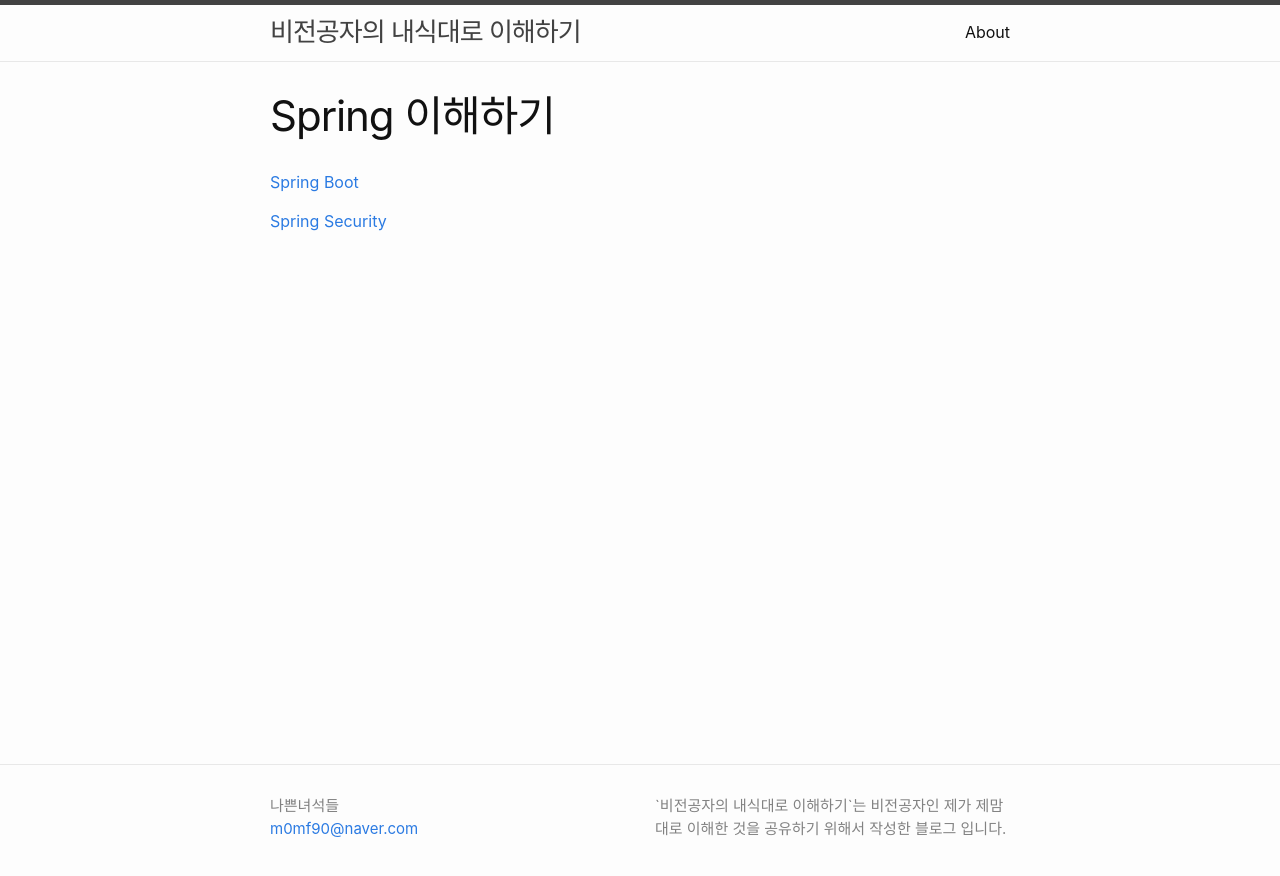
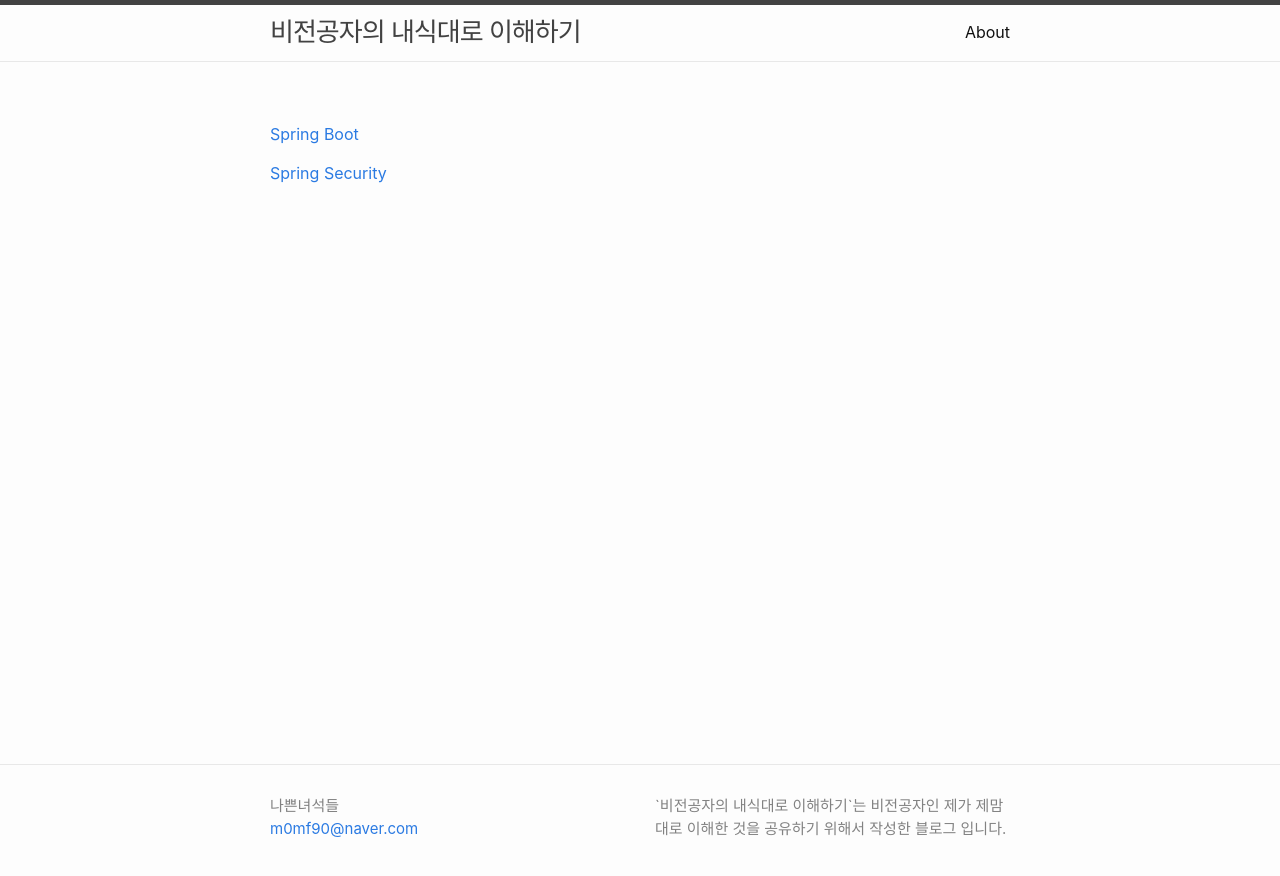
Before and after one commit to m0mf/m0mf.github.io, a Jekyll site: the page built from docs/spring/spring.md, in a window 1280 px wide. Shown: the top 876 px of the page. Built offline with Jekyll 4.4.1, drawn with Linux system fonts in a browser that asks for light colours.

```diff
--- a/docs/spring/spring.md
+++ b/docs/spring/spring.md
@@ -1,6 +1,6 @@
 ---
 layout: page
-title:  "Spring 이해하기"
+title:  ""
 tag: list
 permalink: /spring/
 ---
```
